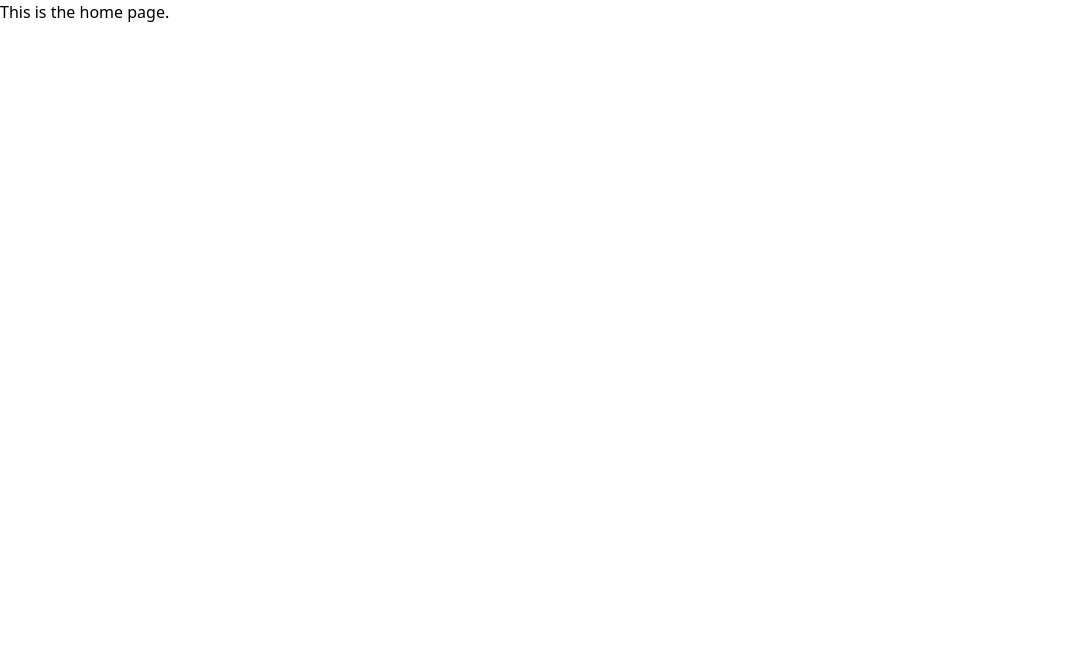
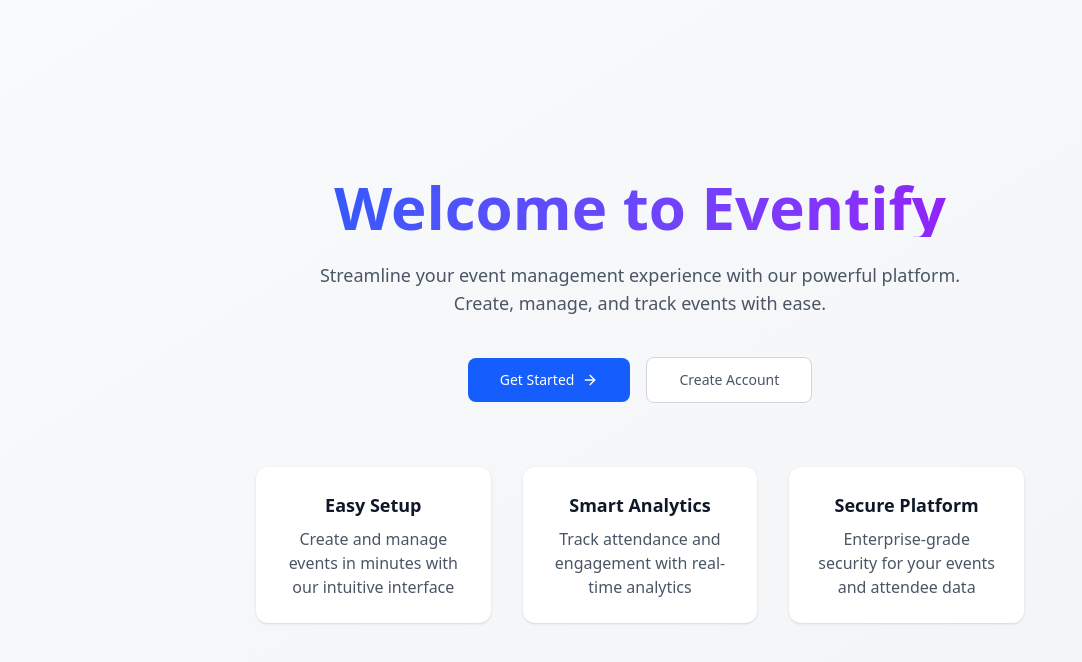
Before and after one commit to LazyEllis/eventify, a React app: page / in a window 1280 px wide. Shown: the top 662 px of the page, without its empty margins (0-1082 px from the left). Built offline with nearby package versions, Linux system fonts and the light colour scheme; the HTML template or start-up script is replaced by a standard one.

Commit message:
Create home page for the web app

```diff
--- a/src/routes/Home.jsx
+++ b/src/routes/Home.jsx
@@ -1,3 +1,65 @@
-const Home = () => <div>This is the home page.</div>;
+import { Link } from "react-router-dom";
+import { ArrowRight } from "lucide-react";
+
+const Home = () => (
+  <div className="min-h-screen bg-gradient-to-br from-gray-50 to-gray-100">
+    <div className="mx-auto max-w-7xl px-4 sm:px-6 lg:px-8">
+      <div className="flex min-h-screen flex-col items-center justify-center">
+        <div className="w-full max-w-3xl text-center">
+          <h1 className="bg-gradient-to-r from-blue-600 to-purple-600 bg-clip-text text-5xl font-extrabold text-transparent sm:text-6xl">
+            Welcome to Eventify
+          </h1>
+          <p className="mx-auto mt-6 max-w-2xl text-lg text-gray-600">
+            Streamline your event management experience with our powerful
+            platform. Create, manage, and track events with ease.
+          </p>
+
+          <div className="mt-10 flex flex-col items-center gap-4 sm:flex-row sm:justify-center">
+            <Link
+              to="/login"
+              className="group flex w-full items-center justify-center gap-2 rounded-lg bg-blue-600 px-8 py-3 text-sm font-medium text-white transition-all hover:bg-blue-700 hover:shadow-lg sm:w-auto"
+            >
+              Get Started
+              <ArrowRight className="h-4 w-4 transition-transform group-hover:translate-x-1" />
+            </Link>
+            <Link
+              to="/register"
+              className="flex w-full items-center justify-center rounded-lg border border-gray-300 bg-white px-8 py-3 text-sm font-medium text-gray-600 transition-all hover:border-blue-600 hover:text-blue-600 sm:w-auto"
+            >
+              Create Account
+            </Link>
+          </div>
+
+          <div className="mt-16 grid grid-cols-1 gap-8 sm:grid-cols-3">
+            <div className="rounded-xl bg-white p-6 shadow-sm transition-all hover:shadow-md">
+              <h3 className="text-lg font-semibold text-gray-900">
+                Easy Setup
+              </h3>
+              <p className="mt-2 text-gray-600">
+                Create and manage events in minutes with our intuitive interface
+              </p>
+            </div>
+            <div className="rounded-xl bg-white p-6 shadow-sm transition-all hover:shadow-md">
+              <h3 className="text-lg font-semibold text-gray-900">
+                Smart Analytics
+              </h3>
+              <p className="mt-2 text-gray-600">
+                Track attendance and engagement with real-time analytics
+              </p>
+            </div>
+            <div className="rounded-xl bg-white p-6 shadow-sm transition-all hover:shadow-md">
+              <h3 className="text-lg font-semibold text-gray-900">
+                Secure Platform
+              </h3>
+              <p className="mt-2 text-gray-600">
+                Enterprise-grade security for your events and attendee data
+              </p>
+            </div>
+          </div>
+        </div>
+      </div>
+    </div>
+  </div>
+);
 
 export default Home;
```
